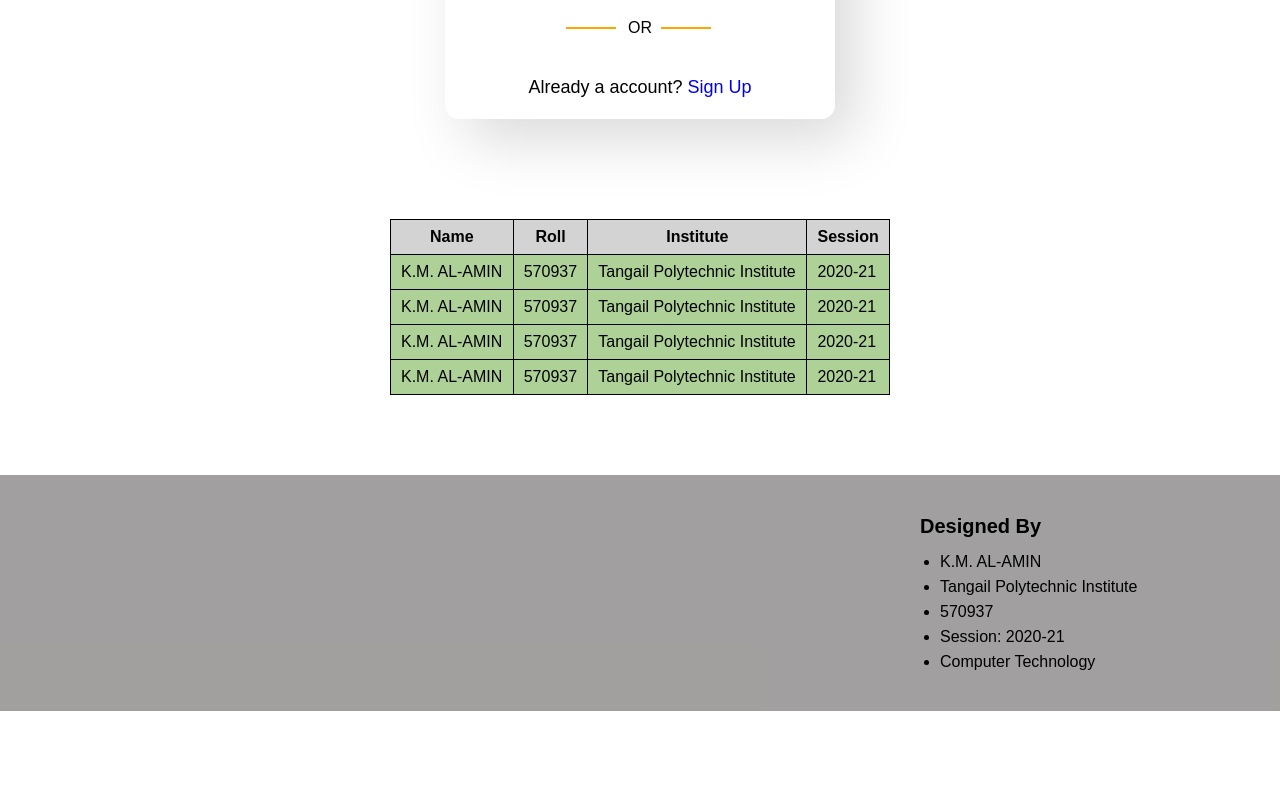
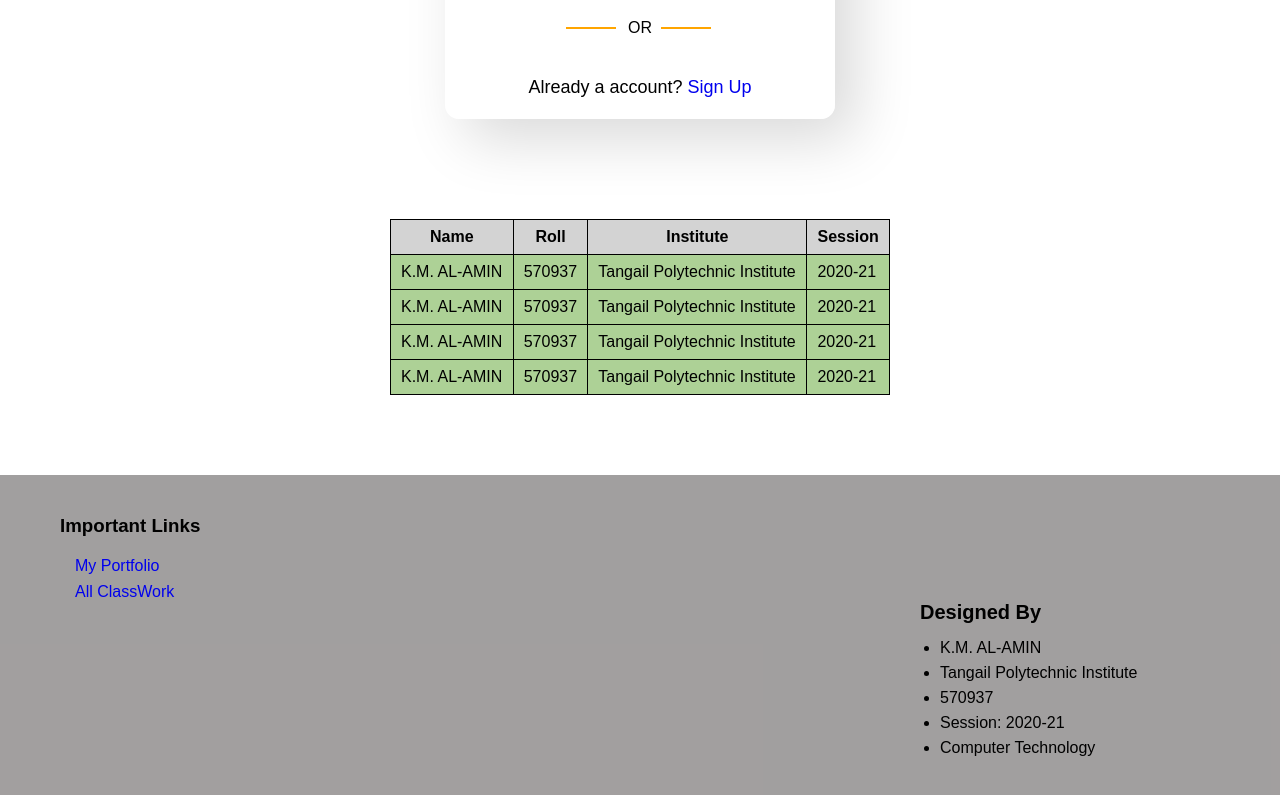
Before and after one commit to kmalaminstd/ClassWork, a plain HTML site: page Web Design/One/index.html in a window 1280 px wide. Shown: the part 373-1168 px from the top of the page. Before the commit the page ends 1084 px from the top, so only its background shows below. Drawn offline with Linux system fonts and the light colour scheme.

Commit message:
add two link

```diff
--- a/Web Design/One/index.html
+++ b/Web Design/One/index.html
@@ -73,6 +73,13 @@
     </table>
 
     <footer>
+        <div class="links">
+            <h3>Important Links</h3>
+            <ul>
+                <li><a href="https://kmalaminstd.github.io/myPorftolio/">My Portfolio</a></li>
+                <li><a href="https://kmalaminstd.github.io/ClassWork/">All ClassWork</a></li>
+            </ul>
+        </div>
         <div class="info">
             <p>Designed By</p>
             <ul>
--- a/Web Design/One/style.css
+++ b/Web Design/One/style.css
@@ -202,3 +202,22 @@ footer{
     list-style-type: disc;
     margin-top: 7px;
 }
+
+/* info css */
+
+.links{
+    width: 250px;
+}
+
+.links ul{
+    margin-top: 20px;
+    margin-left: 15px;
+}
+
+.links ul li {
+    margin-top: 8px;
+}
+
+.links ul li a:hover{
+    text-decoration: underline;
+}
```
